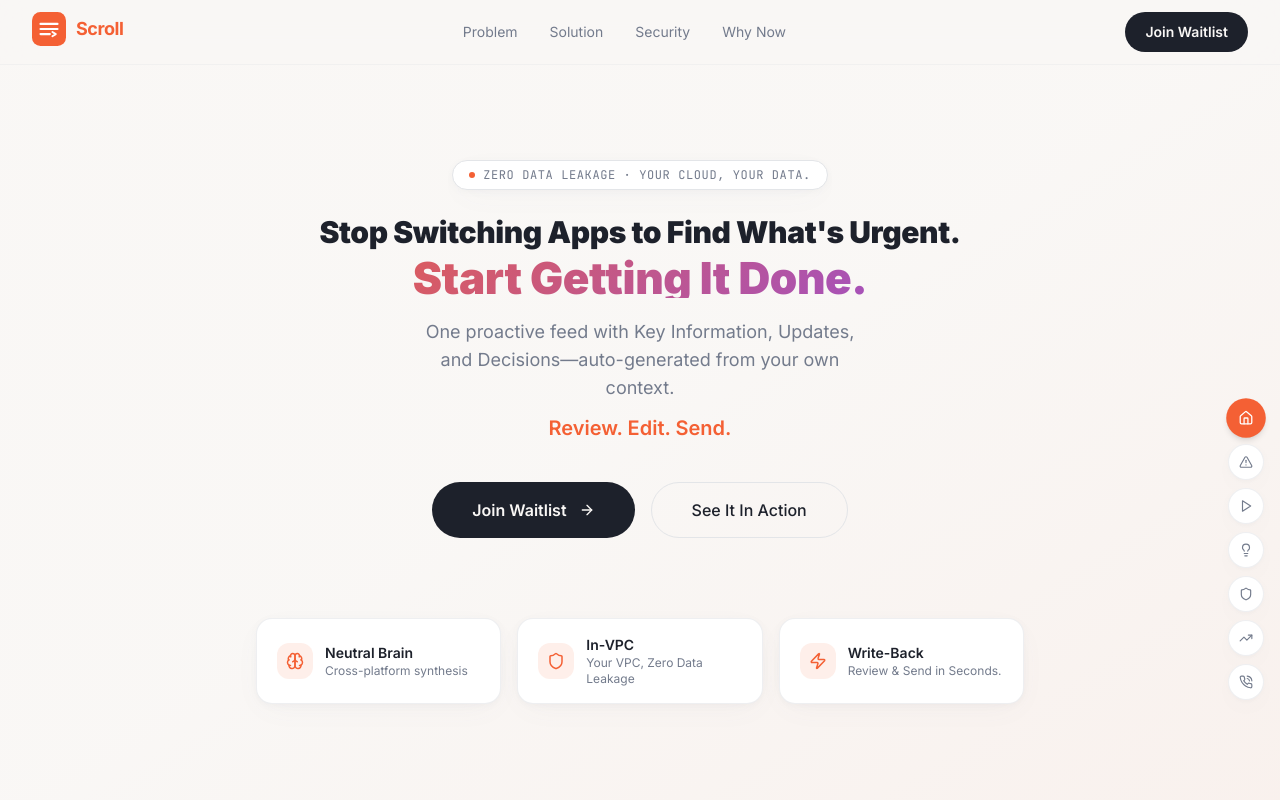
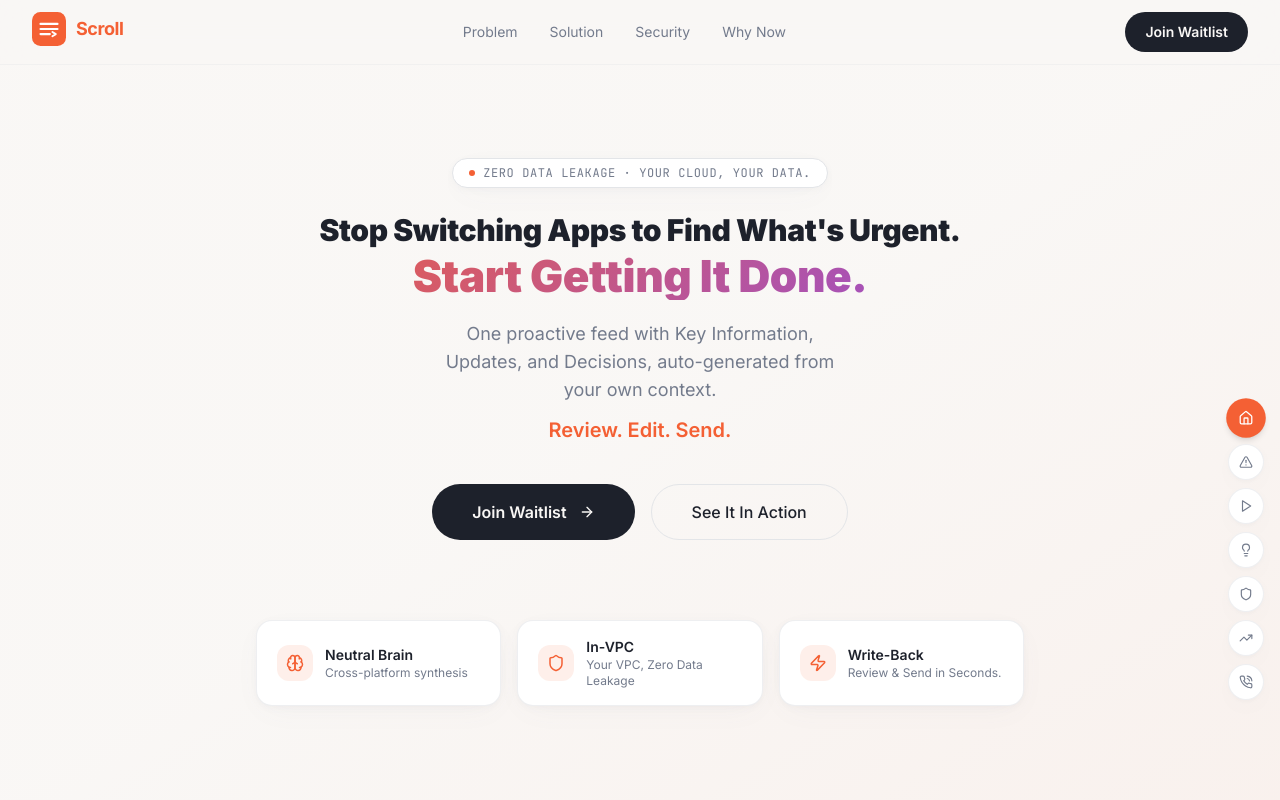
Before and after one commit to ekai-intelligence/ek1-landing, a React (Vite) app: page / in a window 1280 px wide. Shown: the top 800 px of the page. Built offline with nearby package versions, Linux system fonts and the light colour scheme; the HTML template or start-up script is replaced by a standard one.

Commit message:
copy+style: hero subtitle and title polish
- Remove em dash from subtitle
- Subtitle max-w-[420px] for balanced 2-line wrap
- pb-1 on gradient line fixes descender clipping
- mb-5 on h1 tightens gap to subtitle

Co-Authored-By: Claude Sonnet 4.6 <noreply@anthropic.com>

```diff
--- a/src/components/HeroSection.tsx
+++ b/src/components/HeroSection.tsx
@@ -30,16 +30,16 @@ const HeroSection = () => {
           className="font-black tracking-tight leading-snug mb-5 text-foreground"
         >
           <span className="block text-xl sm:text-2xl md:text-3xl">Stop Switching Apps to Find What's Urgent.</span>
-          <span className="block text-3xl sm:text-4xl md:text-[2.75rem] text-gradient mt-2 leading-tight">Start Getting It Done.</span>
+          <span className="block text-3xl sm:text-4xl md:text-[2.75rem] text-gradient mt-2 pb-1">Start Getting It Done.</span>
         </motion.h1>
 
         <motion.p
           initial={{ opacity: 0, y: 20 }}
           animate={{ opacity: 1, y: 0 }}
           transition={{ duration: 0.6, delay: 0.2 }}
-          className="text-base md:text-lg text-muted-foreground max-w-md mx-auto mb-3 leading-relaxed"
+          className="text-base md:text-lg text-muted-foreground max-w-[420px] mx-auto mb-3 leading-relaxed"
         >
-          One proactive feed with Key Information, Updates, and Decisions—auto-generated from your own context.
+          One proactive feed with Key Information, Updates, and Decisions, auto-generated from your own context.
         </motion.p>
 
         <motion.p
```
